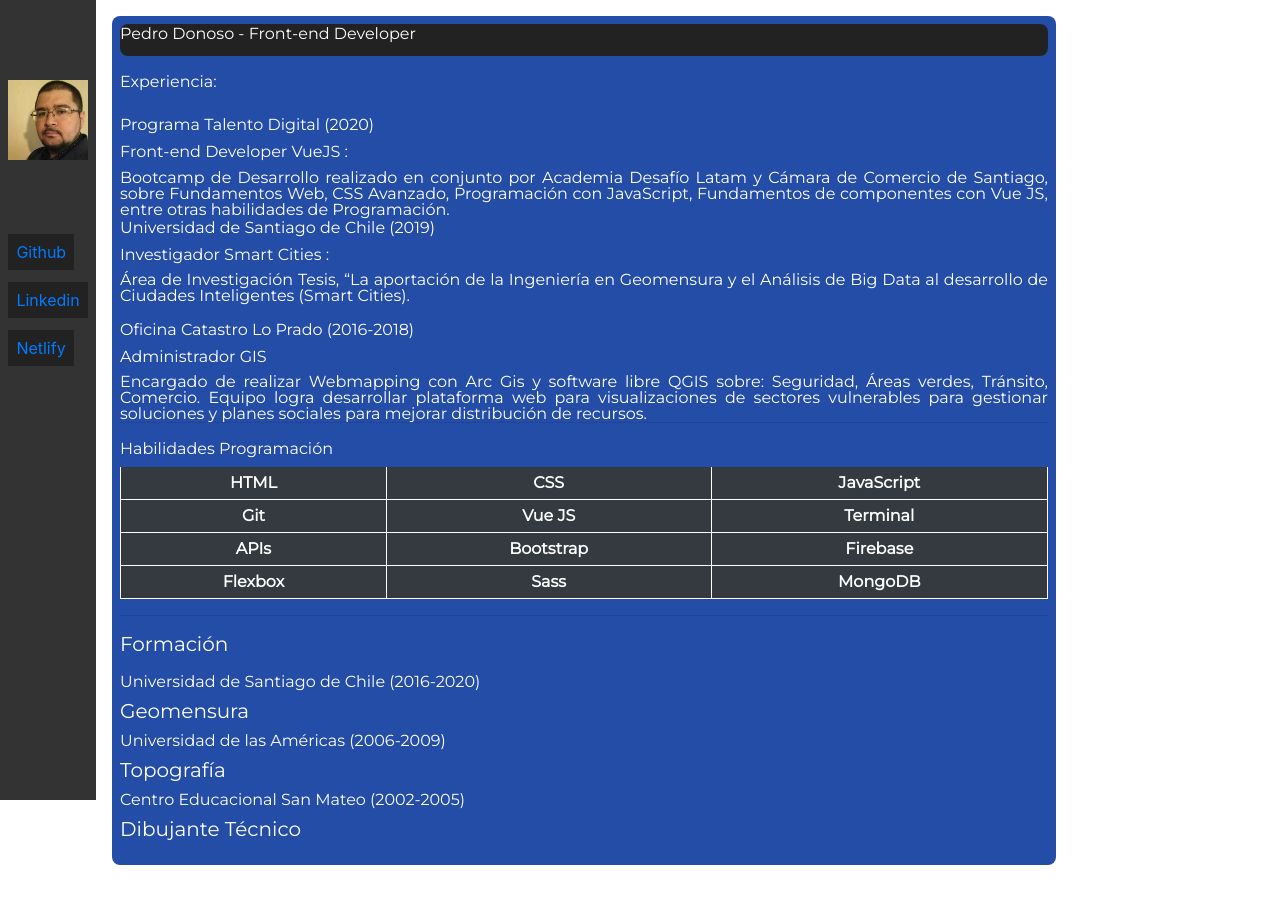
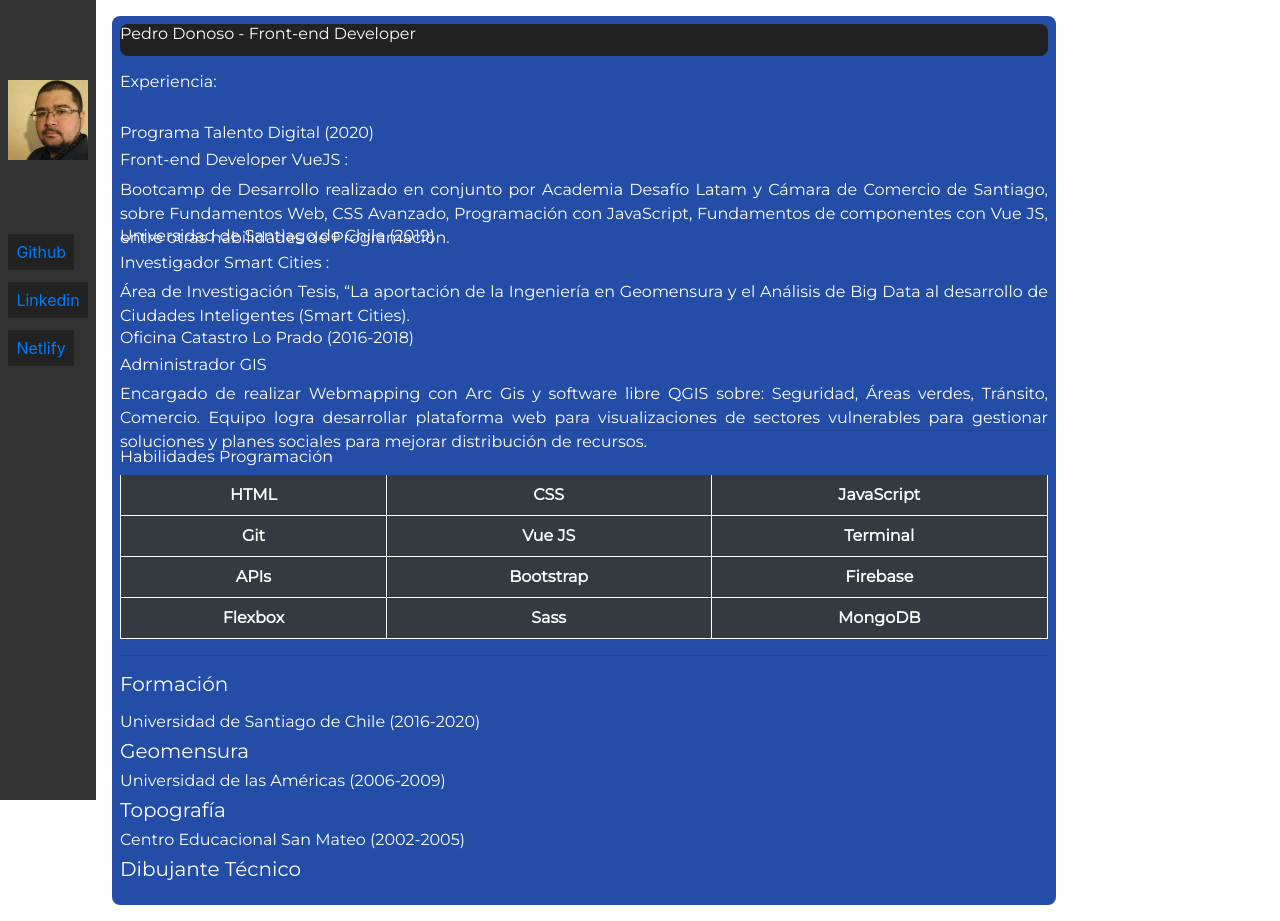
Before and after one commit to pedro-donoso/about-me, a Vue app: page / in a window 1280 px wide. Before the commit the page ends 881 px from the top, so only its background shows below. Built offline with nearby package versions, Linux system fonts and the light colour scheme.

Commit message:
interlineado

```diff
--- a/src/views/About.vue
+++ b/src/views/About.vue
@@ -101,7 +101,7 @@ height: 2rem;
 
 
 .card__description {
-  line-height: 1rem;
+  line-height: 1.5;
   margin: 1rem auto;
 }
 
```
